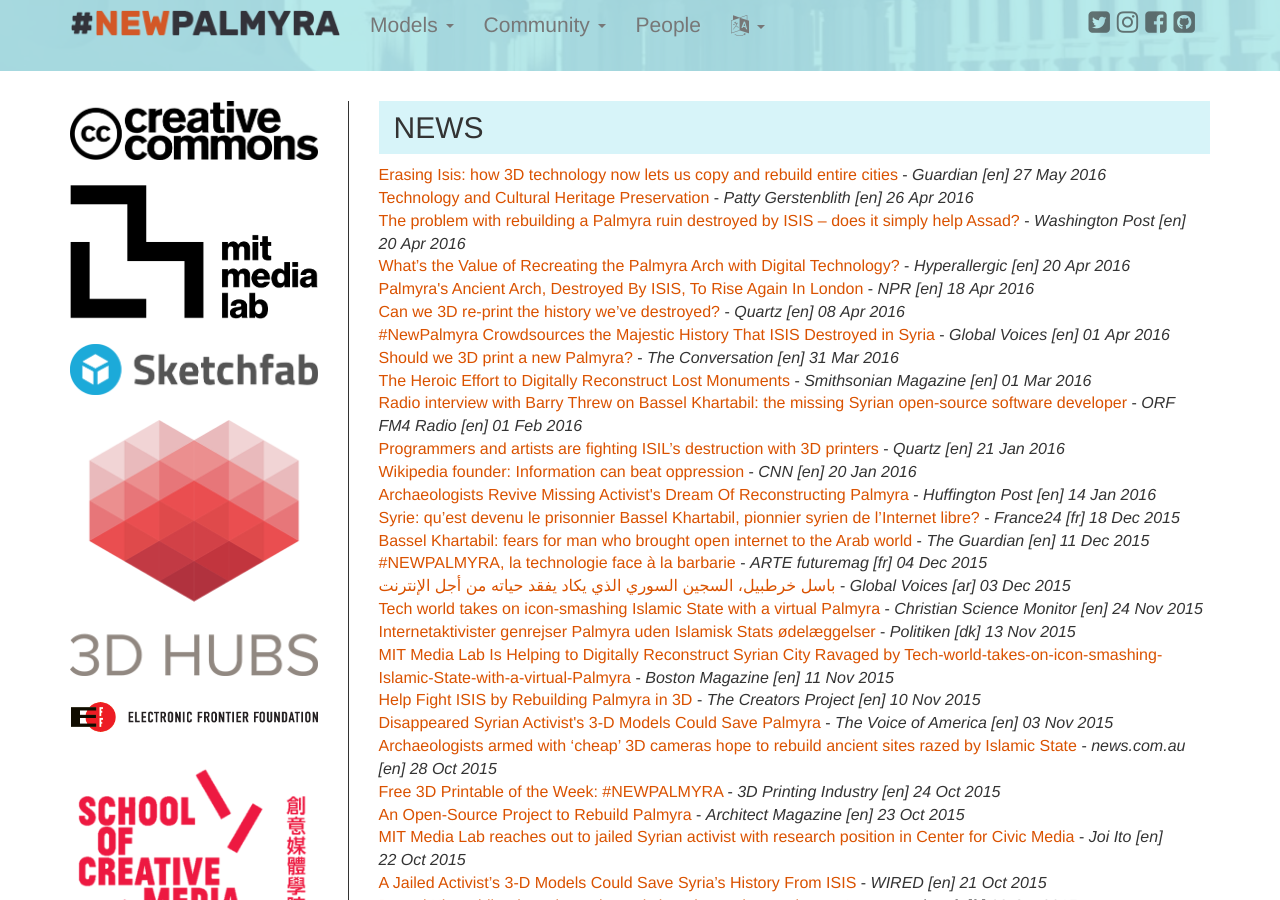
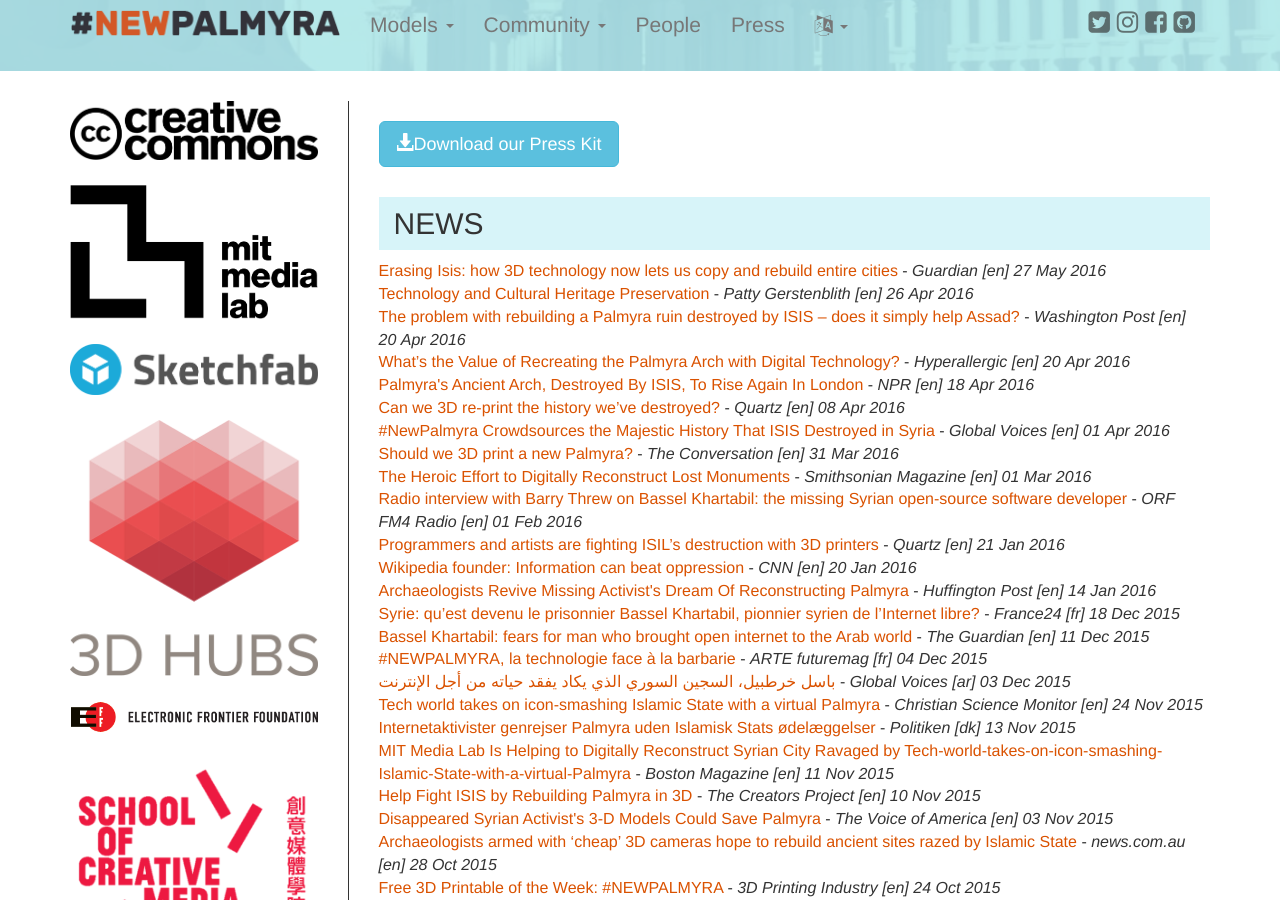
Before and after one commit to YasserMustafa/newpalmyra.org, a Jekyll site: the page built from press.html, in a window 1280 px wide and 900 px high. Built offline with Jekyll 4.4.1, drawn with Linux system fonts in a browser that asks for light colours; nearby versions of some CDN libraries.

Commit message:
added press kit download to press page

```diff
--- a/_includes/navbar.html
+++ b/_includes/navbar.html
@@ -65,9 +65,9 @@
               </li>
 -->
               <li><a href="/people">People</a></li>
-<!--
+
               <li><a href="/press">Press</a></li>
--->
+
               <li class="dropdown">
                 <a href="#" title="Switch Language" class="dropdown-toggle" data-toggle="dropdown" role="button" aria-haspopup="true" aria-expanded="false">
                   <i class="fa fa-language"></i>
--- a/press.html
+++ b/press.html
@@ -1,6 +1,11 @@
 ---
 layout: default
 ---
+
+  <div style="margin-top:20px; margin-bottom:30px; ">
+    <a href="https://github.com/newpalmyra/press-kit/archive/master.zip" class="btn btn-info btn-lg"><span class="glyphicon glyphicon-download-alt"></span>Download our Press Kit</a>
+  </div>
+
     {% include news.html %}
 
     {% include videos.html %}
```
